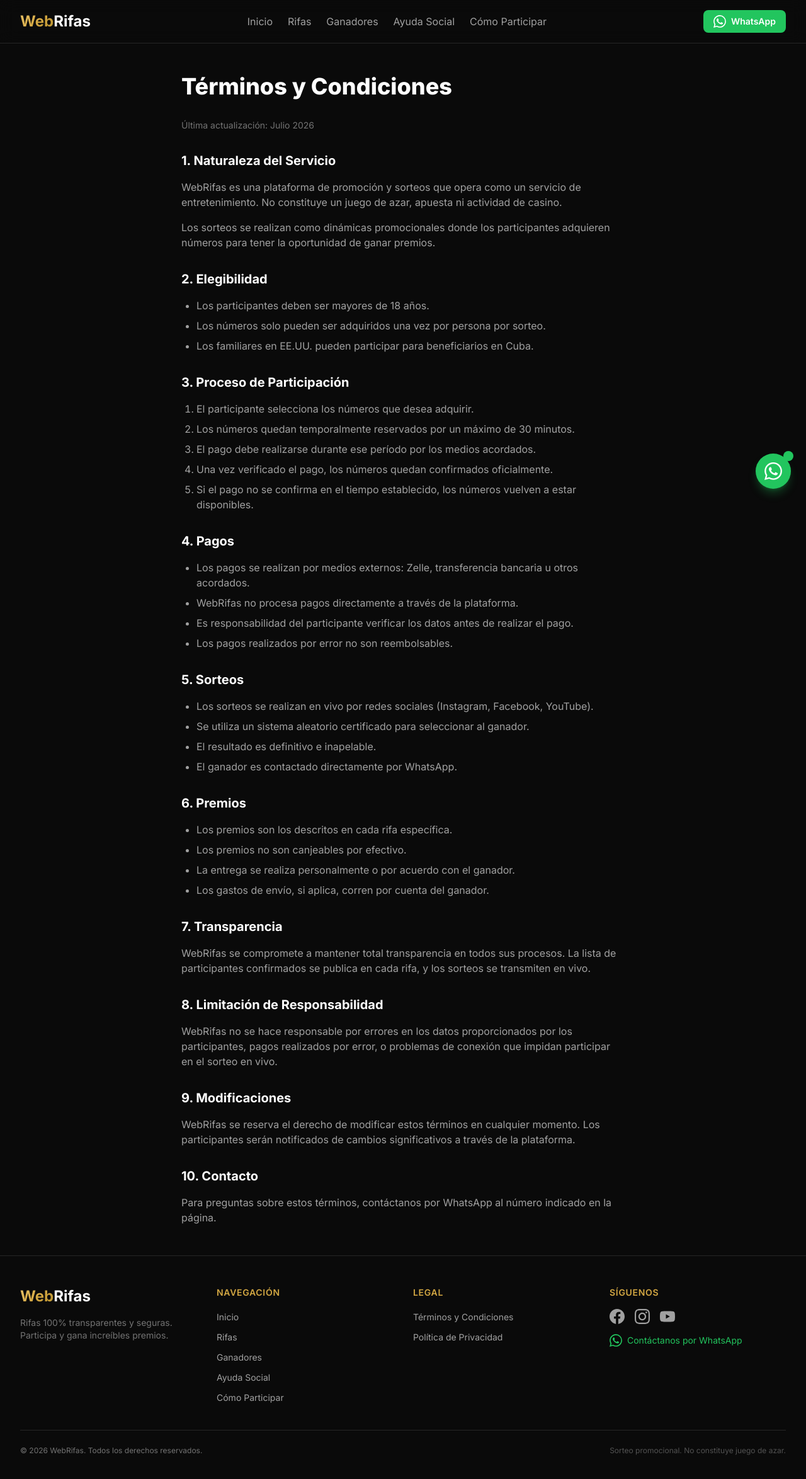
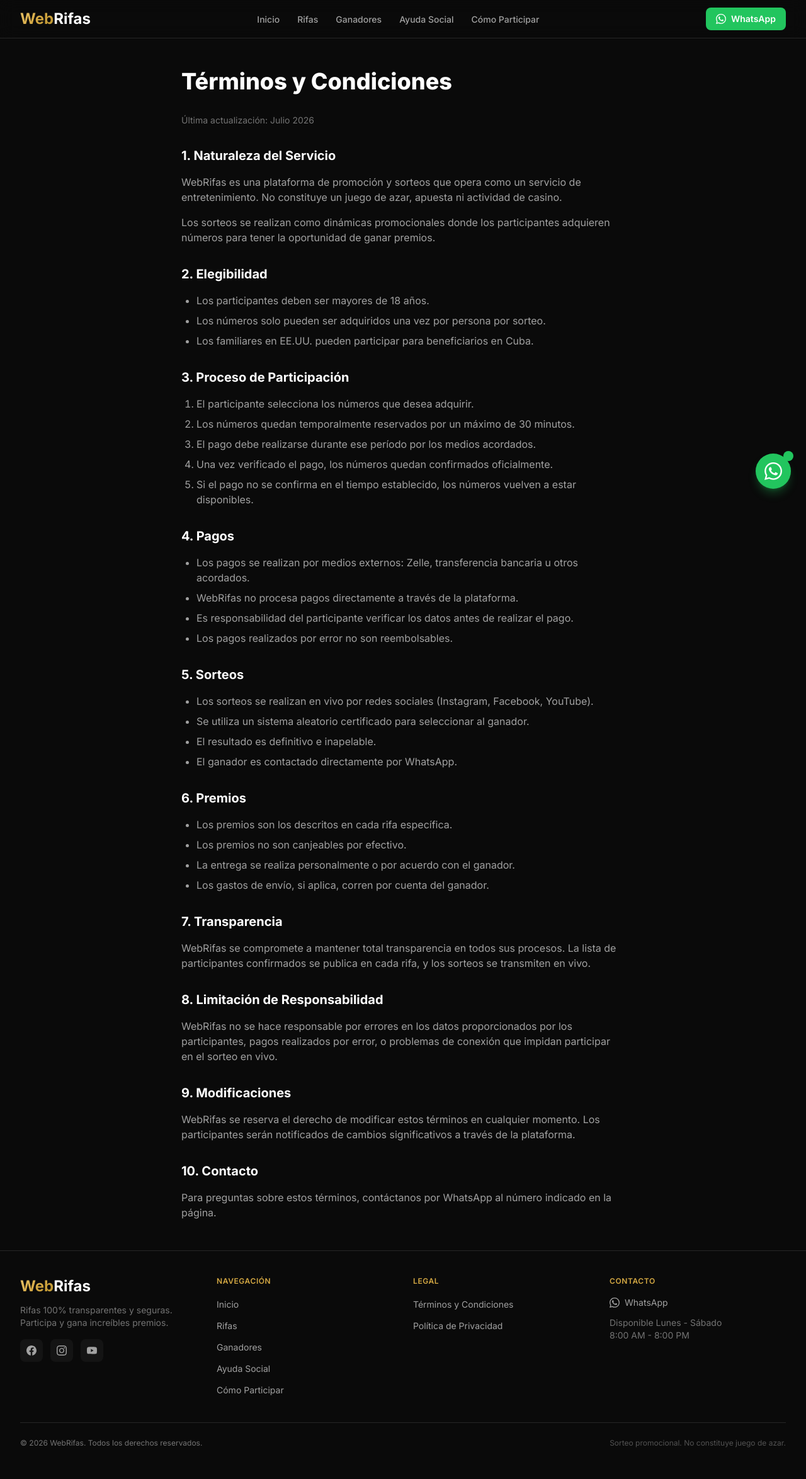
Before and after one commit to lashi02/Web-Rifas, an Astro site in the folder frontend/: page /terms in a window 1280 px wide. Shown: the whole page at 63% size. Built offline with nearby package versions, Linux system fonts and the light colour scheme; Astro itself is replaced by a stand-in of ours.

Commit message:
feat: Fase 6 - Header responsive mejorado, Footer completo
Header mejorado:
- Iconos hamburguesa/cerrar animados (open/close)
- Estado activo de navegación (resalta página actual)
- Menú móvil con fondo oscuro y links grandes
- Botón WhatsApp en menú móvil
- Padding más compacto en móvil (py-3)

Footer mejorado:
- Layout 4 columnas responsive (1 col móvil, 2 tablet, 4 desktop)
- Iconos de redes sociales con hover dorado
- Sección de contacto con horario
- Texto legal en bottom
- Espaciado optimizado para móvil

Build verificado sin errores

```diff
--- a/frontend/src/components/Footer.astro
+++ b/frontend/src/components/Footer.astro
@@ -22,20 +22,38 @@ const socialLinks = [
 ---
 
 <footer class="border-t border-dark-border bg-dark">
-  <div class="mx-auto max-w-7xl px-4 py-12 sm:px-6 lg:px-8">
-    <div class="grid gap-8 md:grid-cols-4">
-      <div class="md:col-span-1">
-        <a href="/" class="text-2xl font-bold">
+  <div class="mx-auto max-w-7xl px-4 py-10 sm:px-6 lg:px-8">
+    <!-- Top Section -->
+    <div class="grid gap-8 sm:grid-cols-2 lg:grid-cols-4">
+      <!-- Brand -->
+      <div class="sm:col-span-2 lg:col-span-1">
+        <a href="/" class="text-xl font-bold sm:text-2xl">
           <span class="text-gradient-gold">Web</span><span class="text-white">Rifas</span>
         </a>
-        <p class="mt-4 text-sm text-neutral-500">
+        <p class="mt-3 text-sm text-neutral-500">
           Rifas 100% transparentes y seguras. Participa y gana increíbles premios.
         </p>
+        <div class="mt-4 flex gap-3">
+          {socialLinks.map((social) => (
+            <a
+              href={social.href}
+              target="_blank"
+              rel="noopener noreferrer"
+              class="flex h-9 w-9 items-center justify-center rounded-lg bg-dark-card text-neutral-400 transition-colors hover:bg-gold/10 hover:text-gold"
+              aria-label={social.label}
+            >
+              <svg class="h-4 w-4" fill="currentColor" viewBox="0 0 24 24">
+                <path d={social.icon} />
+              </svg>
+            </a>
+          ))}
+        </div>
       </div>
 
+      <!-- Navigation -->
       <div>
-        <h4 class="mb-4 text-sm font-semibold uppercase tracking-wider text-gold">Navegación</h4>
-        <ul class="space-y-2">
+        <h4 class="mb-4 text-xs font-semibold uppercase tracking-wider text-gold">Navegación</h4>
+        <ul class="space-y-2.5">
           {navLinks.map((link) => (
             <li>
               <a href={link.href} class="text-sm text-neutral-400 transition-colors hover:text-gold">
@@ -46,9 +64,10 @@ const socialLinks = [
         </ul>
       </div>
 
+      <!-- Legal -->
       <div>
-        <h4 class="mb-4 text-sm font-semibold uppercase tracking-wider text-gold">Legal</h4>
-        <ul class="space-y-2">
+        <h4 class="mb-4 text-xs font-semibold uppercase tracking-wider text-gold">Legal</h4>
+        <ul class="space-y-2.5">
           {legalLinks.map((link) => (
             <li>
               <a href={link.href} class="text-sm text-neutral-400 transition-colors hover:text-gold">
@@ -59,41 +78,32 @@ const socialLinks = [
         </ul>
       </div>
 
+      <!-- Contact -->
       <div>
-        <h4 class="mb-4 text-sm font-semibold uppercase tracking-wider text-gold">Síguenos</h4>
-        <div class="flex gap-4">
-          {socialLinks.map((social) => (
-            <a
-              href={social.href}
-              target="_blank"
-              rel="noopener noreferrer"
-              class="text-neutral-400 transition-colors hover:text-gold"
-              aria-label={social.label}
-            >
-              <svg class="h-6 w-6" fill="currentColor" viewBox="0 0 24 24">
-                <path d={social.icon} />
-              </svg>
-            </a>
-          ))}
-        </div>
-        <div class="mt-4">
+        <h4 class="mb-4 text-xs font-semibold uppercase tracking-wider text-gold">Contacto</h4>
+        <div class="space-y-3">
           <a
             href="https://wa.me/1234567890"
             target="_blank"
             rel="noopener noreferrer"
-            class="inline-flex items-center gap-2 text-sm text-green transition-colors hover:text-green-dark"
+            class="flex items-center gap-2 text-sm text-neutral-400 transition-colors hover:text-green"
           >
-            <svg class="h-5 w-5" fill="currentColor" viewBox="0 0 24 24">
+            <svg class="h-4 w-4 flex-shrink-0" fill="currentColor" viewBox="0 0 24 24">
               <path d="M17.472 14.382c-.297-.149-1.758-.867-2.03-.967-.273-.099-.471-.148-.67.15-.197.297-.767.966-.94 1.164-.173.199-.347.223-.644.075-.297-.15-1.255-.463-2.39-1.475-.883-.788-1.48-1.761-1.653-2.059-.173-.297-.018-.458.13-.606.134-.133.298-.347.446-.52.149-.174.198-.298.298-.497.099-.198.05-.371-.025-.52-.075-.149-.669-1.612-.916-2.207-.242-.579-.487-.5-.669-.51-.173-.008-.371-.01-.57-.01-.198 0-.52.074-.792.372-.272.297-1.04 1.016-1.04 2.479 0 1.462 1.065 2.875 1.213 3.074.149.198 2.096 3.2 5.077 4.487.709.306 1.262.489 1.694.625.712.227 1.36.195 1.871.118.571-.085 1.758-.719 2.006-1.413.248-.694.248-1.289.173-1.413-.074-.124-.272-.198-.57-.347m-5.421 7.403h-.004a9.87 9.87 0 01-5.031-1.378l-.361-.214-3.741.982.998-3.648-.235-.374a9.86 9.86 0 01-1.51-5.26c.001-5.45 4.436-9.884 9.888-9.884 2.64 0 5.122 1.03 6.988 2.898a9.825 9.825 0 012.893 6.994c-.003 5.45-4.437 9.884-9.885 9.884m8.413-18.297A11.815 11.815 0 0012.05 0C5.495 0 .16 5.335.157 11.892c0 2.096.547 4.142 1.588 5.945L.057 24l6.305-1.654a11.882 11.882 0 005.683 1.448h.005c6.554 0 11.89-5.335 11.893-11.893a11.821 11.821 0 00-3.48-8.413z"/>
             </svg>
-            Contáctanos por WhatsApp
+            WhatsApp
           </a>
+          <p class="text-sm text-neutral-500">
+            Disponible Lunes - Sábado<br/>
+            8:00 AM - 8:00 PM
+          </p>
         </div>
       </div>
     </div>
 
+    <!-- Bottom Section -->
     <div class="mt-10 border-t border-dark-border pt-6">
-      <div class="flex flex-col items-center justify-between gap-4 sm:flex-row">
+      <div class="flex flex-col items-center justify-between gap-3 text-center sm:flex-row sm:text-left">
         <p class="text-xs text-neutral-500">
           &copy; {currentYear} WebRifas. Todos los derechos reservados.
         </p>
--- a/frontend/src/components/Header.astro
+++ b/frontend/src/components/Header.astro
@@ -7,21 +7,28 @@ const navItems = [
   { href: '/how-to-participate', label: 'Cómo Participar' },
 ];
 
+const currentPath = Astro.url.pathname;
+
 const whatsappUrl = 'https://wa.me/1234567890?text=Hola,%20quiero%20información%20sobre%20las%20rifas';
 ---
 
 <header class="sticky top-0 z-50 border-b border-dark-border bg-dark/90 backdrop-blur-md">
-  <nav class="mx-auto flex max-w-7xl items-center justify-between px-4 py-4 sm:px-6 lg:px-8">
-    <a href="/" class="text-2xl font-bold">
+  <nav class="mx-auto flex max-w-7xl items-center justify-between px-4 py-3 sm:px-6 lg:px-8">
+    <a href="/" class="text-xl font-bold sm:text-2xl">
       <span class="text-gradient-gold">Web</span><span class="text-white">Rifas</span>
     </a>
 
-    <ul class="hidden items-center gap-6 md:flex">
+    <!-- Desktop Nav -->
+    <ul class="hidden items-center gap-1 md:flex">
       {navItems.map((item) => (
         <li>
           <a
             href={item.href}
-            class="text-neutral-400 transition-colors hover:text-gold"
+            class={`rounded-lg px-3 py-2 text-sm font-medium transition-colors ${
+              currentPath === item.href || (item.href !== '/' && currentPath.startsWith(item.href))
+                ? 'bg-gold/10 text-gold'
+                : 'text-neutral-400 hover:bg-dark-hover hover:text-white'
+            }`}
           >
             {item.label}
           </a>
@@ -29,65 +36,77 @@ const whatsappUrl = 'https://wa.me/1234567890?text=Hola,%20quiero%20información
       ))}
     </ul>
 
-    <div class="flex items-center gap-4">
+    <div class="flex items-center gap-3">
       <a
         href={whatsappUrl}
         target="_blank"
         rel="noopener noreferrer"
         class="hidden items-center gap-2 rounded-lg bg-green px-4 py-2 text-sm font-semibold text-white transition-colors hover:bg-green-dark sm:flex"
       >
-        <svg class="h-5 w-5" fill="currentColor" viewBox="0 0 24 24">
+        <svg class="h-4 w-4" fill="currentColor" viewBox="0 0 24 24">
           <path d="M17.472 14.382c-.297-.149-1.758-.867-2.03-.967-.273-.099-.471-.148-.67.15-.197.297-.767.966-.94 1.164-.173.199-.347.223-.644.075-.297-.15-1.255-.463-2.39-1.475-.883-.788-1.48-1.761-1.653-2.059-.173-.297-.018-.458.13-.606.134-.133.298-.347.446-.52.149-.174.198-.298.298-.497.099-.198.05-.371-.025-.52-.075-.149-.669-1.612-.916-2.207-.242-.579-.487-.5-.669-.51-.173-.008-.371-.01-.57-.01-.198 0-.52.074-.792.372-.272.297-1.04 1.016-1.04 2.479 0 1.462 1.065 2.875 1.213 3.074.149.198 2.096 3.2 5.077 4.487.709.306 1.262.489 1.694.625.712.227 1.36.195 1.871.118.571-.085 1.758-.719 2.006-1.413.248-.694.248-1.289.173-1.413-.074-.124-.272-.198-.57-.347m-5.421 7.403h-.004a9.87 9.87 0 01-5.031-1.378l-.361-.214-3.741.982.998-3.648-.235-.374a9.86 9.86 0 01-1.51-5.26c.001-5.45 4.436-9.884 9.888-9.884 2.64 0 5.122 1.03 6.988 2.898a9.825 9.825 0 012.893 6.994c-.003 5.45-4.437 9.884-9.885 9.884m8.413-18.297A11.815 11.815 0 0012.05 0C5.495 0 .16 5.335.157 11.892c0 2.096.547 4.142 1.588 5.945L.057 24l6.305-1.654a11.882 11.882 0 005.683 1.448h.005c6.554 0 11.89-5.335 11.893-11.893a11.821 11.821 0 00-3.48-8.413z"/>
         </svg>
         WhatsApp
       </a>
 
+      <!-- Mobile Menu Button -->
       <button
         id="mobile-menu-btn"
-        class="text-neutral-400 transition-colors hover:text-gold md:hidden"
+        class="flex h-10 w-10 items-center justify-center rounded-lg text-neutral-400 transition-colors hover:bg-dark-hover hover:text-gold md:hidden"
         aria-label="Menú"
       >
-        <svg class="h-6 w-6" fill="none" stroke="currentColor" viewBox="0 0 24 24">
+        <svg id="menu-icon-open" class="h-6 w-6" fill="none" stroke="currentColor" viewBox="0 0 24 24">
           <path stroke-linecap="round" stroke-linejoin="round" stroke-width="2" d="M4 6h16M4 12h16M4 18h16"/>
+        </svg>
+        <svg id="menu-icon-close" class="hidden h-6 w-6" fill="none" stroke="currentColor" viewBox="0 0 24 24">
+          <path stroke-linecap="round" stroke-linejoin="round" stroke-width="2" d="M6 18L18 6M6 6l12 12"/>
         </svg>
       </button>
     </div>
   </nav>
 
-  <div id="mobile-menu" class="hidden border-t border-dark-border bg-dark px-4 py-4 md:hidden">
-    <ul class="flex flex-col gap-4">
+  <!-- Mobile Menu -->
+  <div id="mobile-menu" class="hidden border-t border-dark-border bg-dark md:hidden">
+    <div class="space-y-1 px-4 py-4">
       {navItems.map((item) => (
-        <li>
-          <a
-            href={item.href}
-            class="block text-neutral-400 transition-colors hover:text-gold"
-          >
-            {item.label}
-          </a>
-        </li>
+        <a
+          href={item.href}
+          class={`block rounded-lg px-4 py-3 text-base font-medium transition-colors ${
+            currentPath === item.href || (item.href !== '/' && currentPath.startsWith(item.href))
+              ? 'bg-gold/10 text-gold'
+              : 'text-neutral-400 hover:bg-dark-hover hover:text-white'
+          }`}
+        >
+          {item.label}
+        </a>
       ))}
-      <li>
+      <div class="border-t border-dark-border pt-4 mt-4">
         <a
           href={whatsappUrl}
           target="_blank"
           rel="noopener noreferrer"
-          class="flex items-center gap-2 text-green transition-colors hover:text-green-dark"
+          class="flex items-center gap-3 rounded-lg px-4 py-3 text-base font-medium text-green transition-colors hover:bg-green/10"
         >
           <svg class="h-5 w-5" fill="currentColor" viewBox="0 0 24 24">
             <path d="M17.472 14.382c-.297-.149-1.758-.867-2.03-.967-.273-.099-.471-.148-.67.15-.197.297-.767.966-.94 1.164-.173.199-.347.223-.644.075-.297-.15-1.255-.463-2.39-1.475-.883-.788-1.48-1.761-1.653-2.059-.173-.297-.018-.458.13-.606.134-.133.298-.347.446-.52.149-.174.198-.298.298-.497.099-.198.05-.371-.025-.52-.075-.149-.669-1.612-.916-2.207-.242-.579-.487-.5-.669-.51-.173-.008-.371-.01-.57-.01-.198 0-.52.074-.792.372-.272.297-1.04 1.016-1.04 2.479 0 1.462 1.065 2.875 1.213 3.074.149.198 2.096 3.2 5.077 4.487.709.306 1.262.489 1.694.625.712.227 1.36.195 1.871.118.571-.085 1.758-.719 2.006-1.413.248-.694.248-1.289.173-1.413-.074-.124-.272-.198-.57-.347m-5.421 7.403h-.004a9.87 9.87 0 01-5.031-1.378l-.361-.214-3.741.982.998-3.648-.235-.374a9.86 9.86 0 01-1.51-5.26c.001-5.45 4.436-9.884 9.888-9.884 2.64 0 5.122 1.03 6.988 2.898a9.825 9.825 0 012.893 6.994c-.003 5.45-4.437 9.884-9.885 9.884m8.413-18.297A11.815 11.815 0 0012.05 0C5.495 0 .16 5.335.157 11.892c0 2.096.547 4.142 1.588 5.945L.057 24l6.305-1.654a11.882 11.882 0 005.683 1.448h.005c6.554 0 11.89-5.335 11.893-11.893a11.821 11.821 0 00-3.48-8.413z"/>
           </svg>
           WhatsApp
         </a>
-      </li>
-    </ul>
+      </div>
+    </div>
   </div>
 </header>
 
 <script>
   const menuBtn = document.getElementById('mobile-menu-btn');
   const mobileMenu = document.getElementById('mobile-menu');
+  const iconOpen = document.getElementById('menu-icon-open');
+  const iconClose = document.getElementById('menu-icon-close');
 
   menuBtn?.addEventListener('click', () => {
+    const isOpen = !mobileMenu?.classList.contains('hidden');
     mobileMenu?.classList.toggle('hidden');
+    iconOpen?.classList.toggle('hidden');
+    iconClose?.classList.toggle('hidden');
   });
 </script>
```
